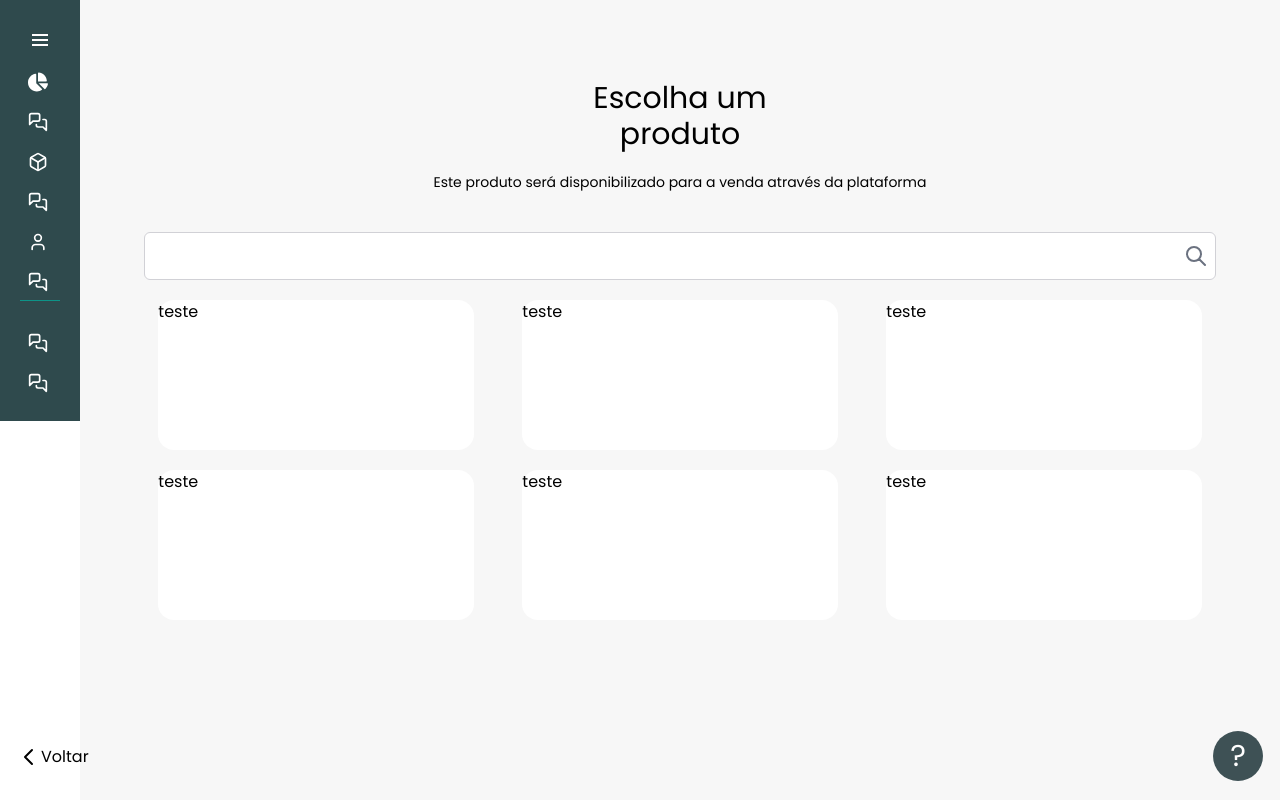
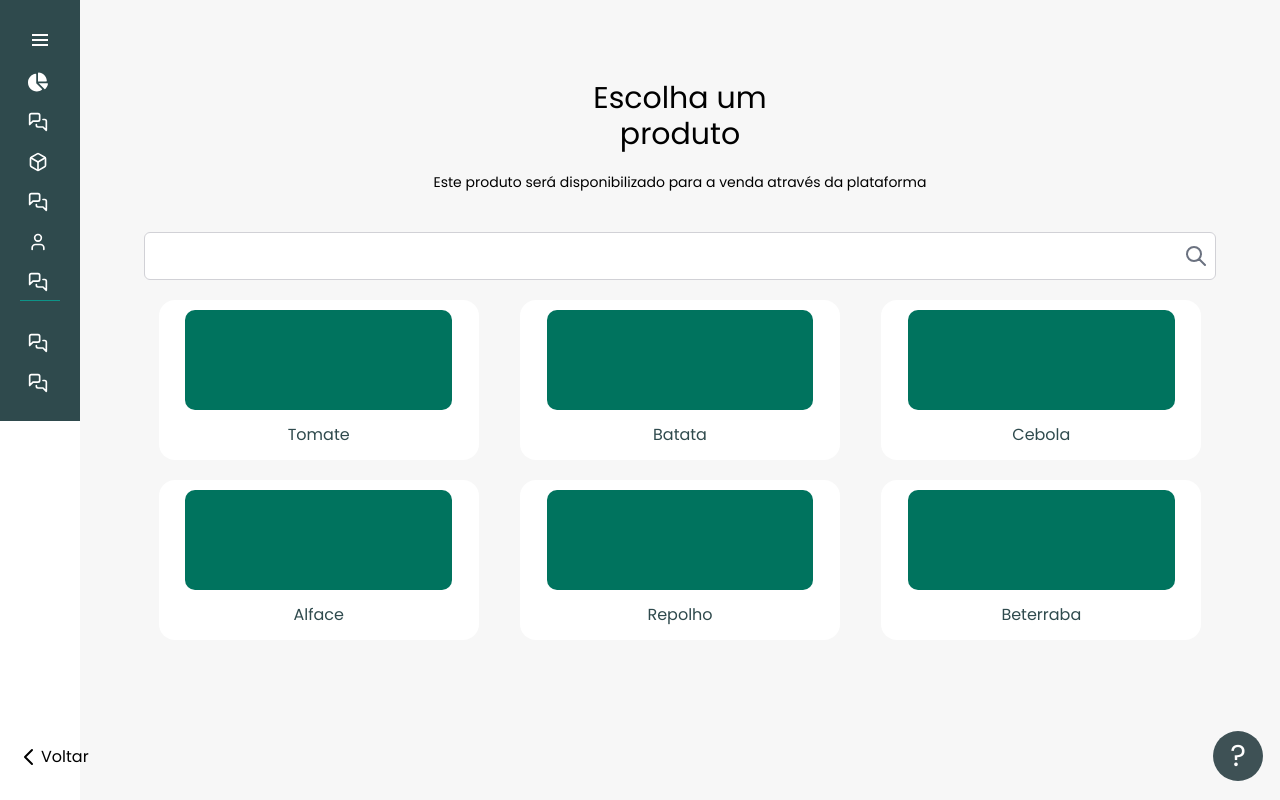
Before and after one commit to mb4ndeira/ecoo-apps, a Next.js app: page /produtor/venderproduto in a window 1280 px wide. Built offline with nearby package versions, Linux system fonts and the light colour scheme.

Commit message:
feat: add item blocks

```diff
--- a/src/app/produtor/venderproduto/page.tsx
+++ b/src/app/produtor/venderproduto/page.tsx
@@ -21,26 +21,30 @@ export default function Home() {
           size={24}
         />
       </div>
-      <div className="mt-5 w-full max-h-[350px] overflow-y-scroll gap-5 grid grid-cols-2 sm:grid-cols-3">
-        <div className="min-h-[150px] w-11/12 bg-white rounded-2xl mx-auto">
-          teste
+      <div className="mt-5 w-full max-h-[350px] overflow-y-scroll gap-x-1 sm:gap-x-3 gap-y-5 grid grid-cols-2 sm:grid-cols-3">
+        <div className="min-h-[160px] w-11/12 bg-white rounded-2xl mx-auto flex flex-col">
+          <div className="bg-rain-forest h-[100px] w-10/12 mx-auto mt-[10px] rounded-[10px]"></div>
+          <span className="m-auto text-[#2F4A4D]">Tomate</span>
         </div>
-        <div className="min-h-[150px] w-11/12 bg-white rounded-2xl mx-auto">
-          teste
+        <div className="min-h-[160px] w-11/12 bg-white rounded-2xl mx-auto flex flex-col">
+          <div className="bg-rain-forest h-[100px] w-10/12 mx-auto mt-[10px] rounded-[10px]"></div>
+          <span className="m-auto text-[#2F4A4D]">Batata</span>
         </div>
-
-        <div className="min-h-[150px] w-11/12 bg-white rounded-2xl mx-auto">
-          teste
+        <div className="min-h-[160px] w-11/12 bg-white rounded-2xl mx-auto flex flex-col">
+          <div className="bg-rain-forest h-[100px] w-10/12 mx-auto mt-[10px] rounded-[10px]"></div>
+          <span className="m-auto text-[#2F4A4D]">Cebola</span>
         </div>
-        <div className="min-h-[150px] w-11/12 bg-white rounded-2xl mx-auto">
-          teste
+        <div className="min-h-[160px] w-11/12 bg-white rounded-2xl mx-auto flex flex-col">
+          <div className="bg-rain-forest h-[100px] w-10/12 mx-auto mt-[10px] rounded-[10px]"></div>
+          <span className="m-auto text-[#2F4A4D]">Alface</span>
         </div>
-
-        <div className="min-h-[150px] w-11/12 bg-white rounded-2xl mx-auto">
-          teste
+        <div className="min-h-[160px] w-11/12 bg-white rounded-2xl mx-auto flex flex-col">
+          <div className="bg-rain-forest h-[100px] w-10/12 mx-auto mt-[10px] rounded-[10px]"></div>
+          <span className="m-auto text-[#2F4A4D]">Repolho</span>
         </div>
-        <div className="min-h-[150px] w-11/12 bg-white rounded-2xl mx-auto">
-          teste
+        <div className="min-h-[160px] w-11/12 bg-white rounded-2xl mx-auto flex flex-col">
+          <div className="bg-rain-forest h-[100px] w-10/12 mx-auto mt-[10px] rounded-[10px]"></div>
+          <span className="m-auto text-[#2F4A4D]">Beterraba</span>
         </div>
       </div>
       <Link href="./">
```
